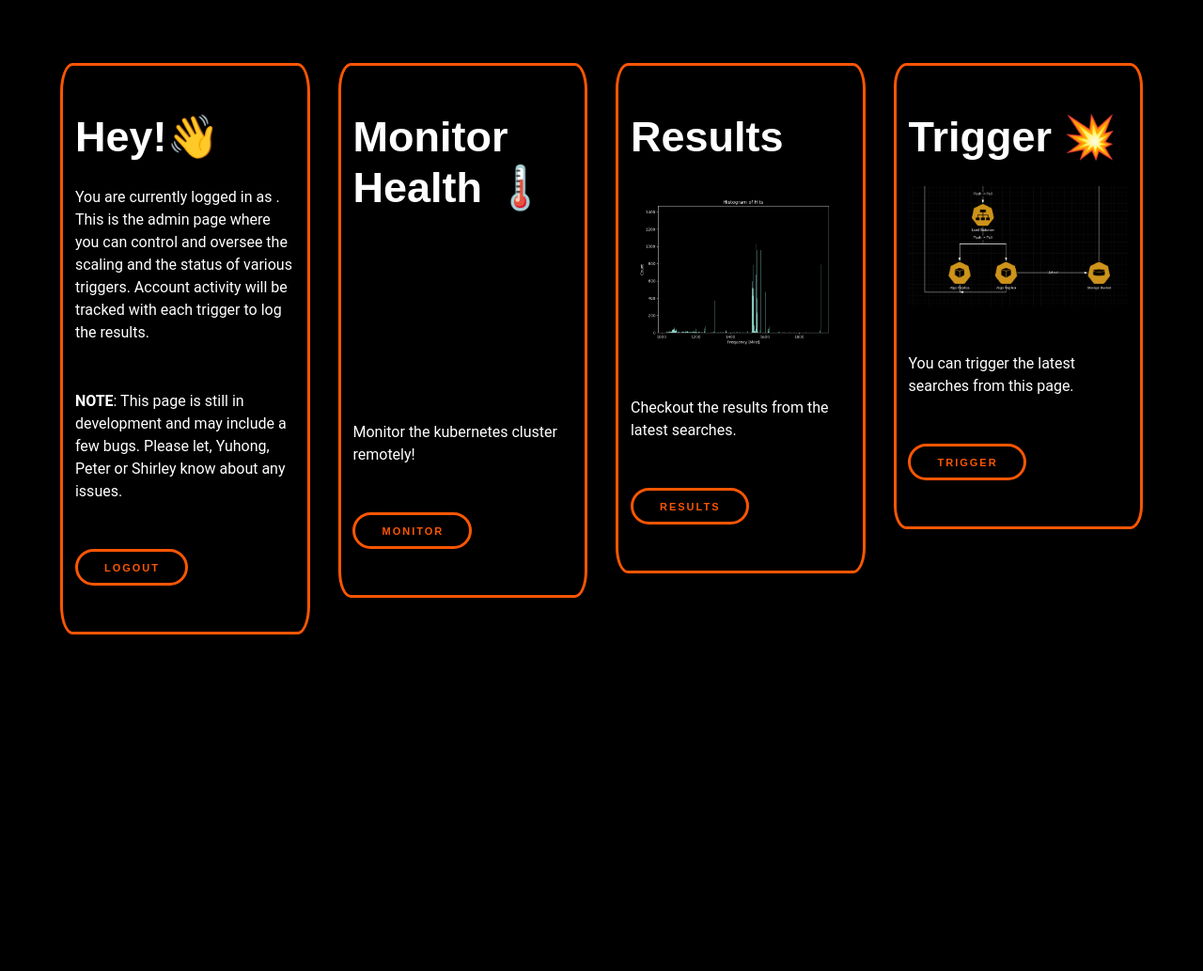
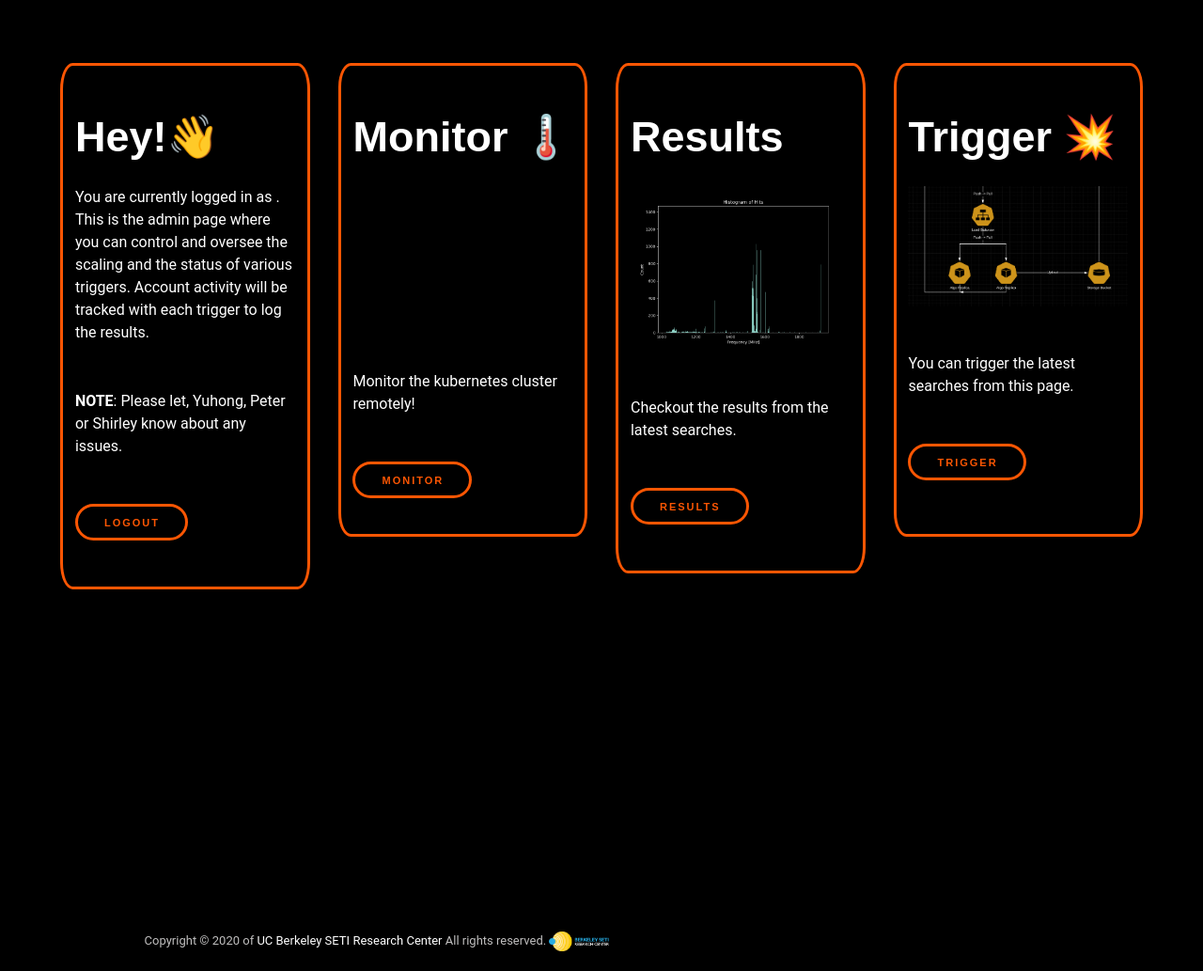
Before and after one commit to UCBerkeleySETI/BL-Scale, a Flask app: template webapp/templates/home.html in a window 1280 px wide. Shown: the part 80-1113 px from the top of the page at 94% size. After the commit the page ends 1092 px from the top, so only its background shows below. Run offline with Flask 2, Linux system fonts and the light colour scheme; the template is opened without the code that fills it, so the values that code supplies are empty; some libraries are stand-ins or nearby versions.

Commit message:
fixed more design issues

```diff
--- a/webapp/templates/home.html
+++ b/webapp/templates/home.html
@@ -292,7 +292,7 @@
 		<p>&nbsp;</p>
 
 		<div class="row" style="padding-left: 5%; padding-right: 5%; ">
-				<div class="col-md-3" style="padding-bottom: 10%;" >
+				<div class="col-md-3" style="padding-bottom: 10%; height:90%" >
 					<div style="border: 3px solid #fc5603; border-radius:5%;">
 						<p>&nbsp;</p>
 						<div style="padding-left: 5%; padding-right: 5%;">
@@ -307,7 +307,7 @@
 							</p>
 							<p>&nbsp;</p>
 							<p class="text-white text-weight-400 no-margin-bottom"><b>NOTE</b>:
-								This page is still in development and may include a few bugs. Please let, Yuhong, Peter or Shirley know about any issues.
+								Please let, Yuhong, Peter or Shirley know about any issues.
 							</p>
 							<p>&nbsp;</p>
 
@@ -322,10 +322,10 @@
 				</div>
 
 				<div class="col-md-3" style="padding-bottom: 10%;">
-					<div style="border: 3px solid #fc5603; border-radius:5%;">
+					<div style="border: 3px solid #fc5603; border-radius:5%; height:90%">
 						<p>&nbsp;</p>
 						<div style="padding-left: 5%;">
-						<h4 class="text-weight-800 Raleway text-white">Monitor Health 🌡️</h4>
+						<h4 class="text-weight-800 Raleway text-white">Monitor 🌡️</h4>
 
 						</div>
 						<!-- https://www.amcharts.com/demos/ -->
@@ -347,8 +347,8 @@
 					</div>
 				</div>
 
-				<div class="col-md-3" style="padding-bottom: 10%;" >
-					<div style="border: 3px solid #fc5603; border-radius:5%;">
+				<div class="col-md-3" style="padding-bottom: 10%; height:90%" >
+					<div style="border: 3px solid #fc5603; border-radius:5%; ">
 						<p>&nbsp;</p>
 						<div style="padding-left: 5%; padding-right: 5%;">
 						<h4 class="text-weight-800 Raleway text-white">Results </h4>
@@ -369,7 +369,7 @@
 					</div>
 				</div>
 				<div class="col-md-3" style="padding-bottom: 10%;">
-					<div style="border: 3px solid #fc5603; border-radius:5%;">
+					<div style="border: 3px solid #fc5603; border-radius:5%; height:90%">
 						<p>&nbsp;</p>
 						<div style="padding-left: 5%; padding-right: 5%;">
 						<h4 class="text-weight-800 Raleway text-white">Trigger 💥 </h4>
```
